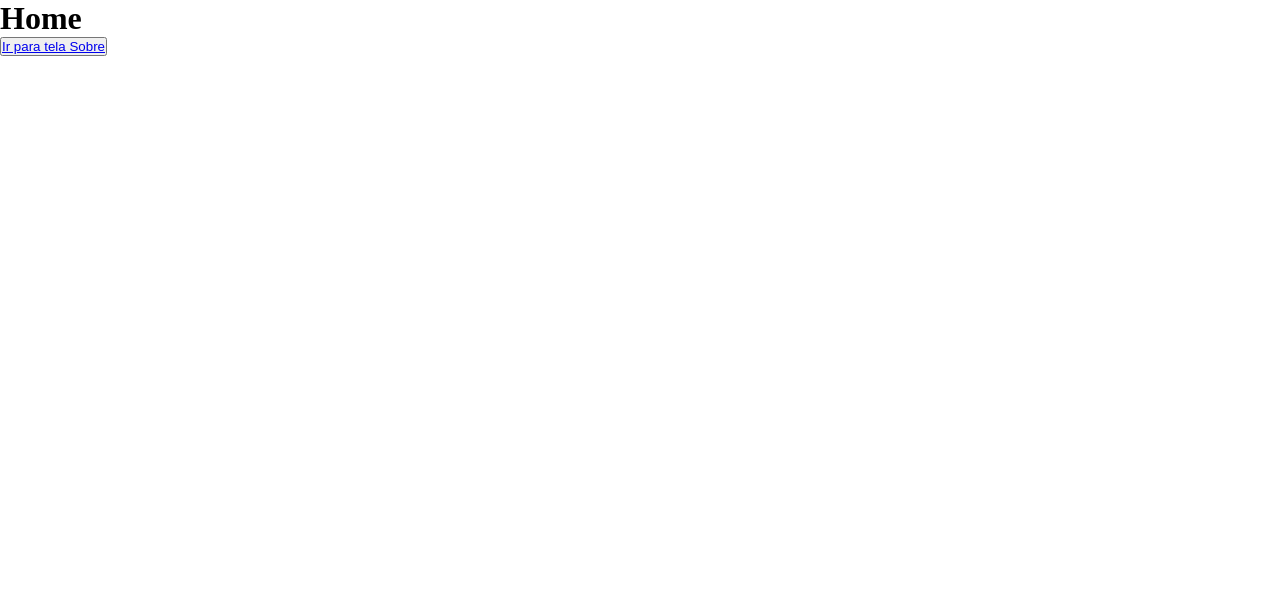
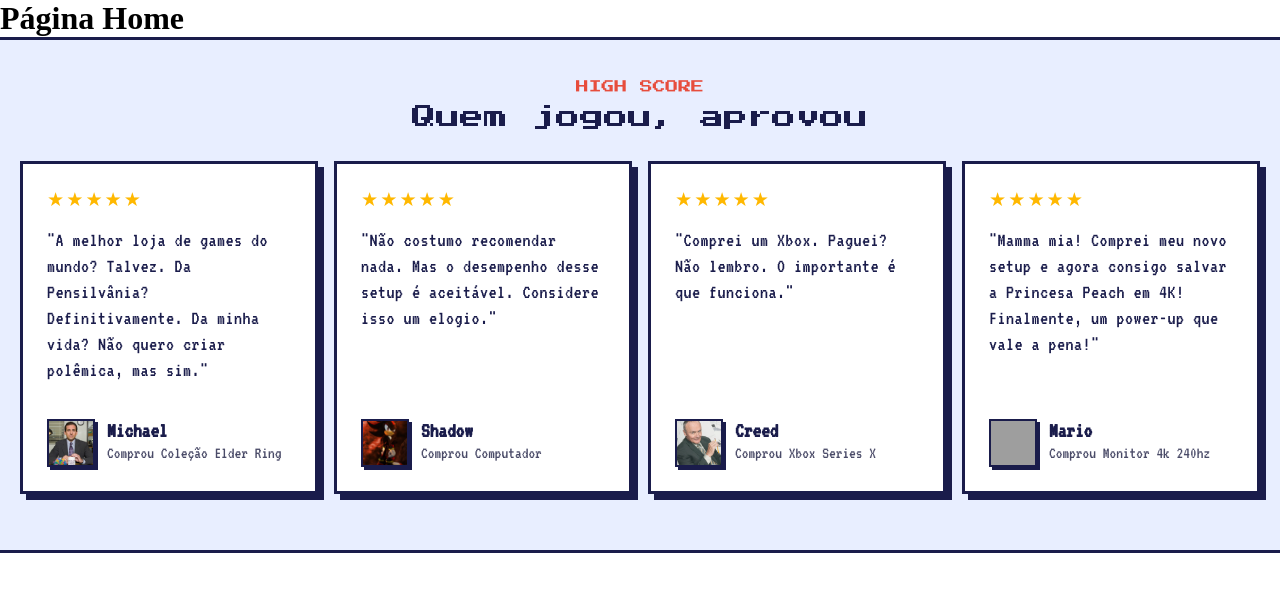
Before and after one commit to rTanure/desafio-visaojr, a React (Vite) app: page / in a window 1280 px wide. Shown: the top 592 px of the page. Built offline with nearby package versions, Linux system fonts and the light colour scheme; grey boxes are pictures that could not be loaded.

Commit message:
Termina a base da seção de depoimentos

```diff
--- a/src/components/depoimentos.css
+++ b/src/components/depoimentos.css
@@ -1,9 +1,159 @@
+
+
+
+@import url('https://fonts.googleapis.com/css2?family=Oxanium:wght@400;600;700&family=Press+Start+2P&family=VT323&display=swap');
+
+
+.secao-depoimentos {
+  width: 100%;
+  background-color: #e8eeff;
+  padding: 40px 20px;
+  display: flex;
+  flex-direction: column;
+  align-items: center;
+  box-sizing: border-box;
+
+
+  border-top: 3px solid #1a1c4b;
+  border-bottom: 3px solid #1a1c4b;
+
+}
+
+
+
+.subtitulo-depoimentos {
+  font-family: 'Press Start 2P', cursive;
+  font-size: 0.8rem;
+  color: #e74c3c;
+  margin-bottom: 12px;
+  text-align: center;
+}
+
+
+
+
+
+.titulo-depoimentos {
+  font-family: 'Press Start 2P', monospace, cursive;
+  font-weight: normal;
+  font-size: 1.5rem;
+  text-align: center;
+  margin-bottom: 32px;
+  color: #1a1c4b;
+}
+
+
+
+
+
+
+.container-depoimentos {
+  display: flex;
+  gap: 16px;
+  overflow-x: auto;
+  padding-bottom: 16px;
+  scroll-snap-type: x mandatory;
+  width: 100%;
+}
+
+
+
+
+
+.card-depoimento {
+  background-color: #ffffff;
+  border: 3px solid #1a1c4b;
+  box-shadow: 6px 6px 0px #1a1c4b;
+  padding: 24px;
+  width: 100%;
+  max-width: 360px;
+  box-sizing: border-box;
+  display: flex;
+  flex-direction: column;
+}
+
+
+
+.estrelas {
+  color: #ffb800;
+  font-size: 1.2rem;
+  margin-bottom: 16px;
+  letter-spacing: 2px;
+}
+
+
+
+.mensagem-depoimento {
+  font-family: 'VT323', monospace;
+  font-size: 1.25rem;
+  line-height: 1.3;
+  color: #1a1c4b;
+  margin: 0 0 20px 0;
+  letter-spacing: 0.5px;
+}
+
+
+
+.card-footer {
+  display: flex;
+  align-items: flex-start;
+  gap: 12px;
+  margin-top: auto;
+  padding-top: 16px;
+}
 
 
 
 .foto-depoimento {
-  width: 80px;
-  height: 80px;
-  border-radius: 50%;
+  width: 48px;
+  height: 48px;
+  border: 2px solid #1a1c4b;
+  border-radius: 0;
+  box-shadow: 3px 3px 0px #1a1c4b;
   object-fit: cover;
+  flex-shrink: 0;
 }
+
+
+
+
+.info-usuario,
+.nome-compra {
+  display: flex;
+  flex-direction: column;
+  gap: 2px;
+  min-width: 0;
+}
+
+.nome-depoimento {
+  font-family: 'VT323', monospace;
+  font-size: 1.35rem;
+  font-weight: bold;
+  color: #1a1c4b;
+  margin: 0;
+  line-height: 1.1;
+}
+
+
+
+.compra-depoimento {
+  font-family: 'VT323', monospace;
+  font-size: 1.05rem;
+  color: #4a4b68;
+  white-space: nowrap;
+  overflow: hidden;
+  text-overflow: ellipsis;
+}
+
+
+@media (min-width: 768px) {
+  .container-depoimentos {
+    justify-content: center;
+    overflow-x: visible;
+  }
+
+  .card-depoimento {
+    flex: 1;
+    max-width: 350px;
+  }
+}
--- a/src/components/depoimentos.tsx
+++ b/src/components/depoimentos.tsx
@@ -1,11 +1,12 @@
 import './depoimentos.css';
+//Falta importar o componente carrosel da tarefa #3
 
 //Cria a interface (molde) d etodos objetos desse tipo
 interface Depoimento {
 
   nome: string;
   foto: string;
-  localizacao: string;
+  compra: string;
   mensagem: string;
 
 }
@@ -16,16 +17,17 @@ const lista_dep : Depoimento[] = [
     {
 nome: "Michael",
 foto: "/img/MichaelScott.png",
-localizacao: "Scranton - PA",
-mensagem: "A melhor loja de games do mundo? Talvez. Da Pensilvânia? Definitivamente. Da minha vida? Não quero criar polêmica, mas sim."
+compra: "Comprou Coleção Elder Ring",
+mensagem: "A melhor loja de games do mundo? Talvez. Da Pensilvânia? Definitivamente. Da minha vida? Não quero criar polêmica, mas sim.",
 
     },
 
    {
   nome: "Shadow",
   foto: "/img/Shadow.jpg",
-  localizacao: "Westopolis",
+  compra: "Comprou Computador",
   mensagem: "Não costumo recomendar nada. Mas o desempenho desse setup é aceitável. Considere isso um elogio.",
+
 },
 
 
@@ -33,15 +35,52 @@ mensagem: "A melhor loja de games do mundo? Talvez. Da Pensilvânia? Definitivam
 {
   nome: "Creed",
   foto: "/img/CreedBratton.jpg",
-  localizacao: "Localização desconhecida",
+  compra: "Comprou Xbox Series X",
   mensagem: "Comprei um Xbox. Paguei? Não lembro. O importante é que funciona.",
 },
 
 {
   nome: "Mario",
   foto: "/img/Mario 1.jpg",
-  localizacao: "Reino dos Cogumelos",
+  compra: "Comprou Monitor 4k 240hz",
   mensagem: "Mamma mia! Comprei meu novo setup e agora consigo salvar a Princesa Peach em 4K! Finalmente, um power-up que vale a pena!",
 },
 
 ];
+
+
+
+//Função dep
+
+export function Depoimentos() {
+  return (
+    <section className="secao-depoimentos">
+      <span className="subtitulo-depoimentos">HIGH SCORE</span>
+      <h2 className="titulo-depoimentos">Quem jogou, aprovou</h2>
+
+      <div className="container-depoimentos">
+        {lista_dep.map((item) => (
+          <div key={item.nome} className="card-depoimento">
+
+            <div className="estrelas">★★★★★</div>
+
+            <p className="mensagem-depoimento">"{item.mensagem}"</p>
+
+            <div className="card-footer">
+              <img
+                src={item.foto}
+                alt={item.nome}
+                className="foto-depoimento"
+              />
+              <div className="nome-compra">
+                <h3 className="nome-depoimento">{item.nome}</h3>
+                <span className="compra-depoimento">{item.compra}</span>
+              </div>
+            </div>
+
+          </div>
+        ))}
+      </div>
+    </section>
+  );
+}
--- a/src/pages/Home.tsx
+++ b/src/pages/Home.tsx
@@ -1,10 +1,12 @@
-import { Link } from "react-router-dom";
+import { Depoimentos } from "../components/depoimentos";
 
 export function Home() {
-    return (
-        <div>
-            <h1>Home</h1>
-            <button><Link to={"/sobre"}>Ir para tela Sobre</Link></button>
-        </div>
-    )
+  return (
+    <main>
+      <h1>Página Home</h1>
+
+      {/* SEU COMPONENTE ENTRA AQUI */}
+      <Depoimentos />
+    </main>
+  );
 }
```
